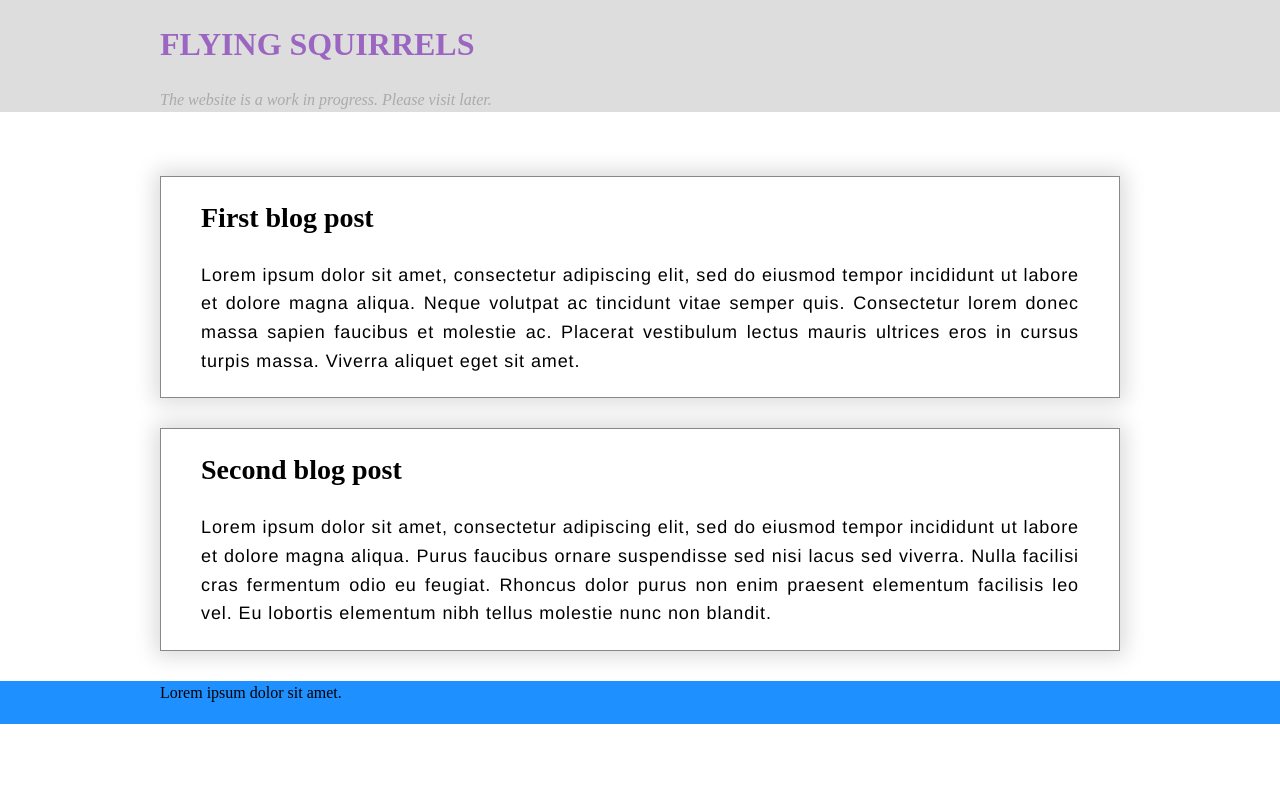
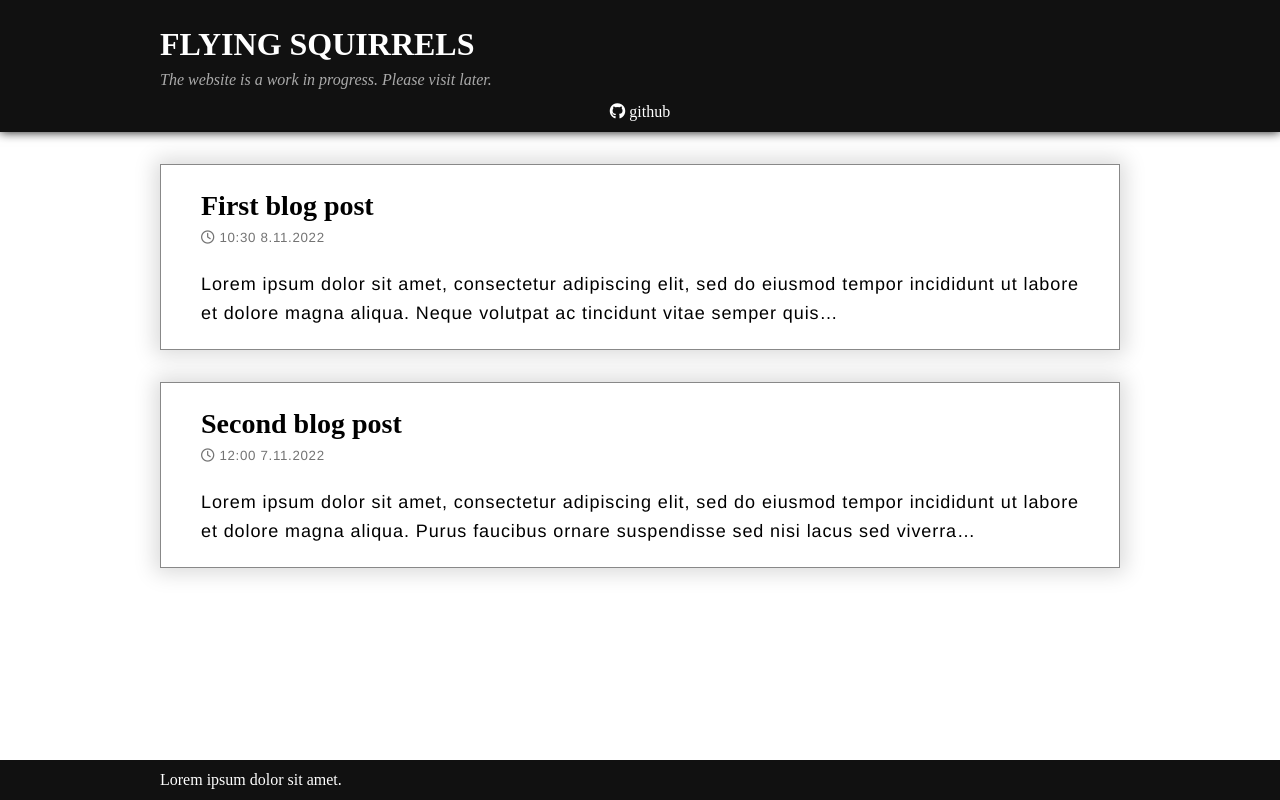
Before and after one commit to Jagholin/primer-final, a plain HTML site: page index.html in a window 1280 px wide. Drawn offline with Linux system fonts and the light colour scheme.

Commit message:
expandable blog post entries

```diff
--- a/data/blog_entries.json
+++ b/data/blog_entries.json
@@ -3,10 +3,12 @@
     "posts": [
         {
             "title": "First blog post",
+            "publish-time": "10:30 8.11.2022",
             "content": "Lorem ipsum dolor sit amet, consectetur adipiscing elit, sed do eiusmod tempor incididunt ut labore et dolore magna aliqua. Neque volutpat ac tincidunt vitae semper quis. Consectetur lorem donec massa sapien faucibus et molestie ac. Placerat vestibulum lectus mauris ultrices eros in cursus turpis massa. Viverra aliquet eget sit amet.\n Vulputate odio ut enim blandit volutpat. Enim lobortis scelerisque fermentum dui faucibus in ornare quam. Id aliquet risus feugiat in ante metus dictum at. Iaculis at erat pellentesque adipiscing. Duis at tellus at urna. Tortor dignissim convallis aenean et tortor. Et tortor consequat id porta nibh. Et netus et malesuada fames ac turpis. Odio ut sem nulla pharetra. Ac tincidunt vitae semper quis lectus nulla at volutpat. Ac feugiat sed lectus vestibulum mattis. Etiam sit amet nisl purus. A diam sollicitudin tempor id eu nisl."
         },
         {
             "title": "Second blog post",
+            "publish-time":"12:00 7.11.2022",
             "content": "Lorem ipsum dolor sit amet, consectetur adipiscing elit, sed do eiusmod tempor incididunt ut labore et dolore magna aliqua. Purus faucibus ornare suspendisse sed nisi lacus sed viverra. Nulla facilisi cras fermentum odio eu feugiat. Rhoncus dolor purus non enim praesent elementum facilisis leo vel. Eu lobortis elementum nibh tellus molestie nunc non blandit.\n Leo in vitae turpis massa sed elementum. Cras ornare arcu dui vivamus arcu felis bibendum ut. Egestas pretium aenean pharetra magna ac placerat vestibulum. Velit scelerisque in dictum non consectetur a erat nam. Interdum posuere lorem ipsum dolor sit amet consectetur adipiscing. Tortor consequat id porta nibh venenatis. Feugiat nisl pretium fusce id velit ut tortor pretium viverra. Ornare arcu dui vivamus arcu felis bibendum ut.\n Placerat vestibulum lectus mauris ultrices eros. Mauris augue neque gravida in fermentum. A lacus vestibulum sed arcu non odio. Sed elementum tempus egestas sed sed risus pretium. Tristique risus nec feugiat in fermentum posuere urna nec tincidunt."
         }
     ]
--- a/index.html
+++ b/index.html
@@ -1,24 +1,34 @@
 <!DOCTYPE html>
 <html>
 <head>
+  <title>My blog</title>
   <meta charset="UTF-8">
   <meta name="viewport" content="width=device-width, initial-scale=1.0">
   <link rel="stylesheet" href="styles/reset.css">
   <link rel="stylesheet" href="styles/style.css">
+  <script src="https://kit.fontawesome.com/7e571179c3.js" crossorigin="anonymous"></script>
   <script src="scripts/main.js" defer></script>
-  <title>My blog</title>
 </head>
 <body>
   <template id="blog-item-template">
-    <article class="blog-entry bordered">
-      <h2><slot name="title" data-nops>this is an item header</slot></h2>
-      <slot name="content">this is item's body</slot>
+    <article class="blog-entry bordered collapsed">
+      <h2 id="test_id"><slot name="title" data-nops>this is an item header</slot></h2>
+      <p class="published-on"><i class="fa-regular fa-clock"></i> <slot name="publish-time" data-nops></slot></p>
+      <div><slot name="content-preview"><p>This is a preview</p></slot></div>
+      <div class="collapse"><slot name="content">this is item's body</slot></div>
     </article>
   </template>
 
   <header>
     <h1>Flying squirrels</h1>
     <p class="wip">The website is a work in progress. Please visit later.</p>
+    <nav>
+      <ul>
+        <li>
+          <a href="https://github.com/jagholin" target="_blank"><span class="fa-brands fa-github"></span>  github</a>
+        </li>
+      </ul>
+    </nav>
   </header>
   <main id="main-container">
   </main>
--- a/scripts/main.js
+++ b/scripts/main.js
@@ -79,16 +79,33 @@ function adjustReplacement(replacement, node) {
         } else {
             newP.appendChild(adjustedRepl);
         }
-        if (parCount !== 0) {
+        /* if (parCount !== 0) {
             newP.classList.add("hidden");
             const hideAttribute = document.createAttribute("data-hide");
             hideAttribute.value = "true";
             newP.attributes.setNamedItem(hideAttribute);
-        }
+        } */
         result.appendChild(newP);
         parCount++;
     }
     return result;
+}
+
+/**
+ * generates preview from the given string
+ * @param {string} str input string
+ * @returns {string}
+ */
+function generatePreview(str) {
+    const firstPeriod = str.indexOf(".");
+    if (firstPeriod === -1) {
+        return str;
+    }
+    const secondPeriod = str.indexOf(".", firstPeriod + 1);
+    if (secondPeriod === -1) {
+        return str;
+    }
+    return str.substring(0, secondPeriod) + "\u2026";
 }
 
 /**
@@ -103,6 +120,20 @@ function replaceSlots(node, replacements) {
     for (const slot of slots) {
         const slotName = slot.getAttribute("name");
         let replacementCandidate = replacements[slotName];
+        if (typeof replacementCandidate === "undefined") {
+            // check if this is a preview
+            const matches = slotName.match(/(.+?)-preview$/);
+            if (matches === null) {
+                console.error(`Cant find replacement for slot named ${slotName}`);
+                continue;
+            }
+            const ref = replacements[matches[1]];
+            if (typeof ref === "undefined") {
+                console.error(`Cant find replacement name ${matches[1]} referenced by slot name ${slotName}`)
+                continue;
+            }
+            replacementCandidate = generatePreview(replacements[matches[1]]);
+        }
         // if the element contains nops attribute, dont split the string
         if (!("nops" in slot.dataset)) {
             replacementCandidate = replacementCandidate.split("\n");
@@ -162,7 +193,30 @@ dataRequest.addEventListener('readystatechange', function() {
             let result = JSON.parse(dataRequest.responseText);
             // result should contain fields "author" and "posts"
             createPosts(result.posts);
+            expandablePosts();
         }
     }
 });
 dataRequest.send();
+
+
+/// The following code allows to open/collapse single blog posts.
+/** @type {HTMLElement} */
+let expandedArticle = null;
+function expandablePosts() {
+    const entries = document.querySelectorAll("article.blog-entry");
+    for (const en of entries) {
+        en.addEventListener("click", function(ev) {
+            // console.log("click ", ev, " entry ", en);
+            if (expandedArticle === en) {
+                return; // nothing changed
+            }
+            if (expandedArticle) {
+                // close this one
+                expandedArticle.classList.add("collapsed");
+            }
+            en.classList.remove("collapsed");
+            expandedArticle = en;
+        })
+    }
+}
--- a/styles/style.css
+++ b/styles/style.css
@@ -5,40 +5,64 @@
 
 :root {
     --main-width: 60rem;
+    --first-color: white;
+    --second-bkg: #111;
+    --second-text: white;
     font-size: 16px;
 }
 
+body {
+    display: flex;
+    flex-direction: column;
+}
+
+body > * {
+    flex: 0;
+}
+
 header {
-    background-color: #ddd;
+    background-color: var(--second-bkg);
+    color: var(--second-text);
+    box-shadow: 0 0 10px var(--second-bkg);
 }
 
 header > * {
     max-width: var(--main-width);
     margin-inline: auto;
+}
+
+header > :first-child {
     padding-top: 20px;
+
 }
 
 h1 {
-    color: #9b66c1;
+    --color: #9b66c1;
     text-transform: uppercase;
 }
 
 main {
-    margin-top: 4em;
-    max-width: var(--main-width);
+    margin-top: 2em;
+    max-width: min(var(--main-width), calc(100% - 2em));
     margin-inline: auto;
+    flex-grow: 1;
+}
+
+main > :first-child {
+    margin-top: 0;
 }
 
 footer {
     width: 100%;
     margin-inline: auto;
-    padding-bottom: 1.2rem;
-    background-color: dodgerblue;
+    background-color: var(--second-bkg);
+    color: var(--second-text);
 }
 
 footer > p {
     max-width: var(--main-width);
     margin-inline: auto;
+    margin: 0.5em auto;
 }
 
 .wip {
@@ -47,7 +71,17 @@ footer > p {
 }
 
 article {
-    margin: 30px 0;
+    margin: 2em 0;
+    position: relative;
+    transition: height 0.75s linear;
+}
+
+article.collapsed > .collapse {
+    display: none;
+}
+
+article:not(.collapsed) > div:not(.collapse) {
+    display: none;
 }
 
 .bordered {
@@ -74,7 +108,35 @@ article p {
     margin-block: 1.2em;
 }
 
+article .published-on {
+    margin-top: 0;
+    font-size: smaller;
+    color:rgba(0, 0, 0, 0.55);
+}
+
 code {
     background-color: lightgray;
     padding: 0 4px;
 }
+
+nav {
+}
+
+nav ul {
+    display: flex;
+    justify-content: center;
+}
+
+nav li {
+    list-style: none;
+    padding: 0.5em 1em;
+}
+
+nav a {
+    color: inherit;
+    text-decoration: none;
+}
+
+nav a:hover {
+    text-decoration: underline;
+}
```
Also changed, not shown: 1 other file.
